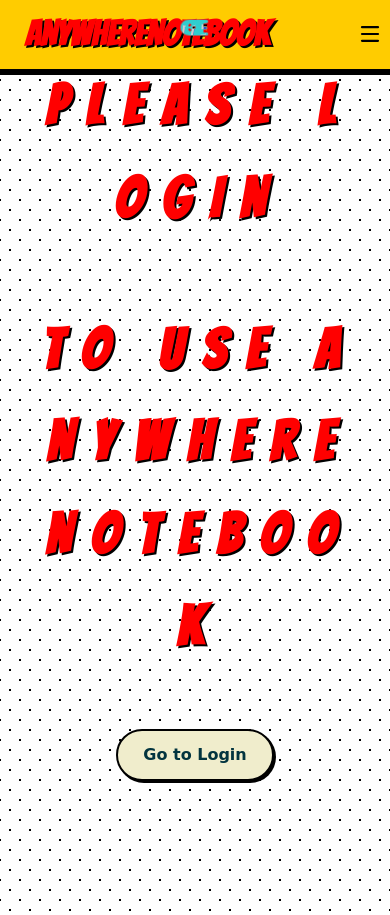
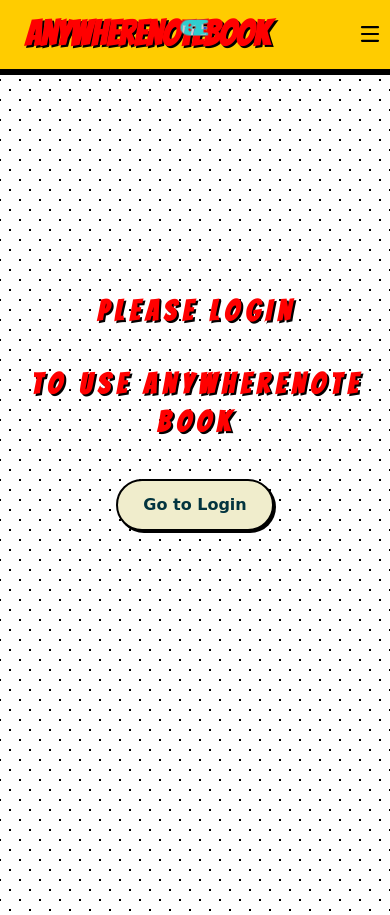
Before and after one commit to PremKumar3369/AnywhereNotebook, a React (Create React App) app: page / in a window 390 px wide. Built offline with nearby package versions, Linux system fonts and the light colour scheme; no server answers.

Commit message:
Final fix

```diff
--- a/src/components/AnimatedHeading.css
+++ b/src/components/AnimatedHeading.css
@@ -56,3 +56,22 @@
   max-width: 100%;
   word-break: break-word;
 }
+@media screen and (max-width: 480px) {
+  .animated-heading {
+    font-size: 2rem;
+    margin: 40px 0;
+  }
+
+  .letter-container {
+    gap: 0.1em;
+    line-height: 1.2;
+    justify-content: center;
+    word-break: normal;
+    flex-wrap: wrap;
+  }
+
+  .letterDrop {
+    letter-spacing: 0.1em;
+    font-size: 1.8rem;
+  }
+}
--- a/src/components/Login.css
+++ b/src/components/Login.css
@@ -20,7 +20,7 @@ body {
   justify-content: center;
   align-items: center;
   padding: 2rem;
-  min-height: 100vh;
+  min-height: 90vh;
 
   background-size: 20px 20px;
   background-position: 0 0, 10px 10px;
```
